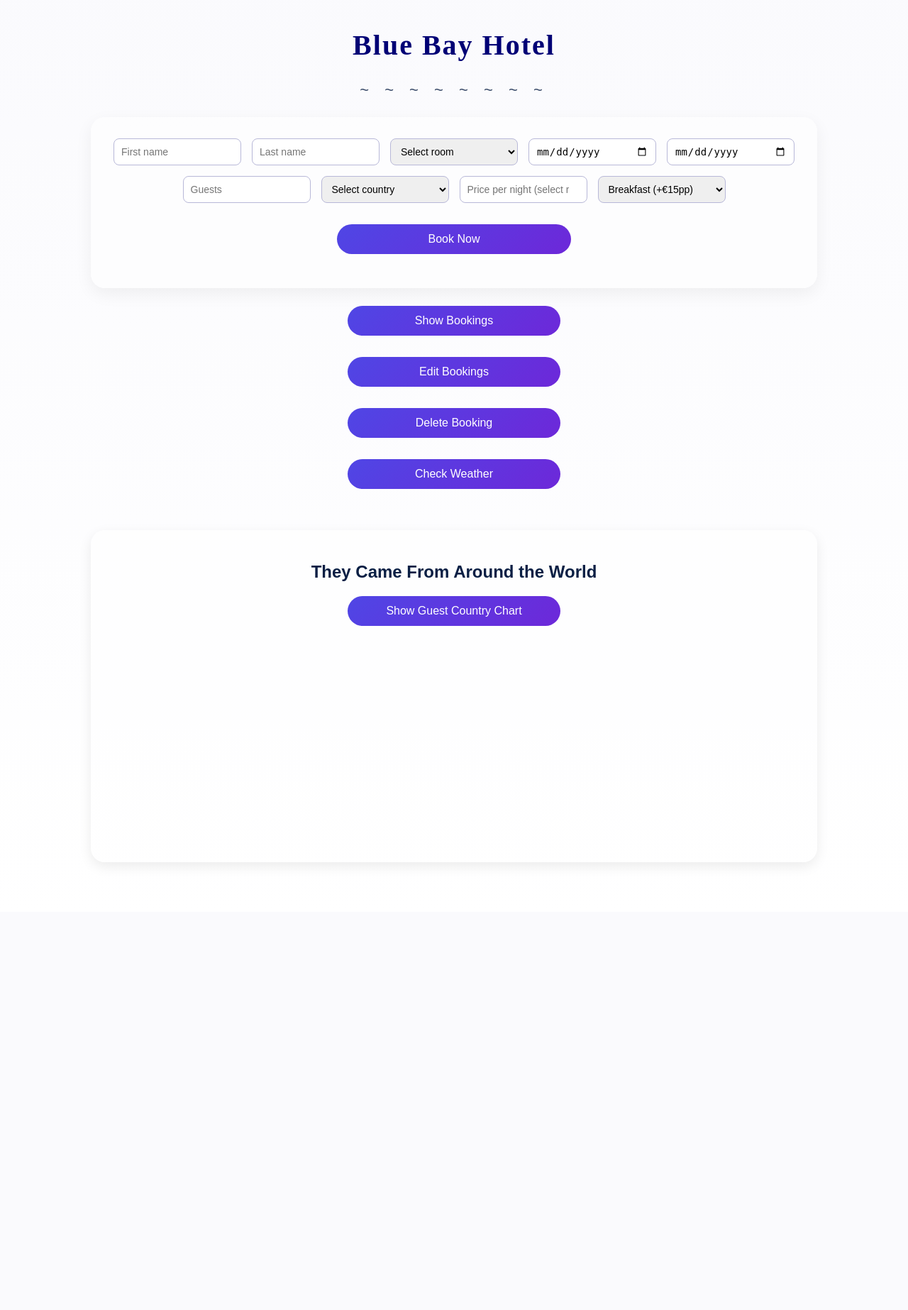
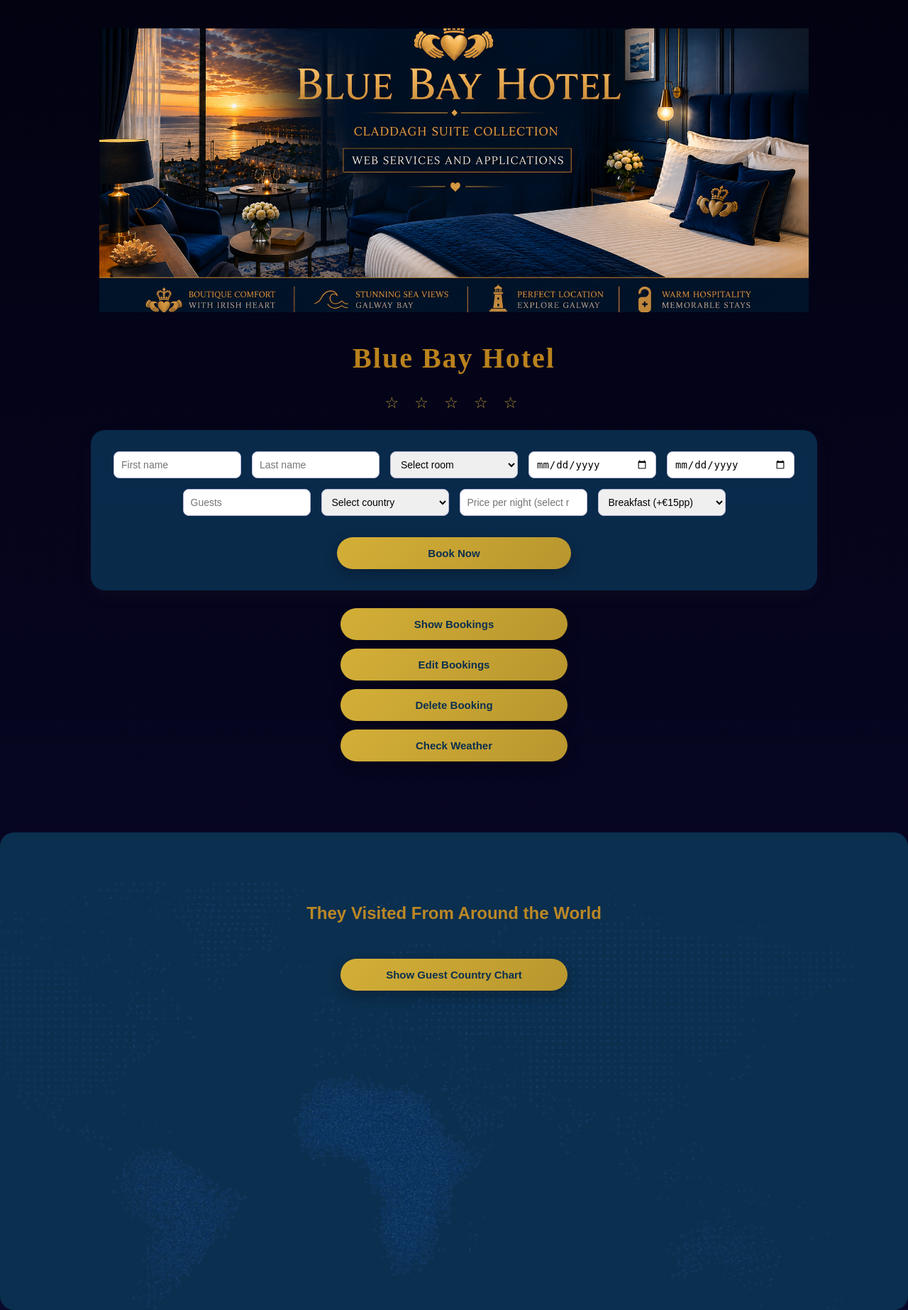
Before and after one commit to Maroua-El-Imame/WSAA-coursework, a Flask app: page / in a window 1280 px wide. Shown: the whole page at 71% size. Before the commit the page ends 882 px from the top, so only its background shows below. Run offline with Flask 3, Linux system fonts and the light colour scheme; a map, chart or similar area stays blank.

Commit message:
Final submission version - cleaned UI, validation, chart, weather

```diff
--- a/WSAA_project/server.py
+++ b/WSAA_project/server.py
@@ -81,17 +81,24 @@ def findById(id):
 # create booking
 @app.route('/bookings', methods=['POST'])
 def create():
-    booking = request.json
-    new_booking = bookingDAO.create(booking)
-    return jsonify(new_booking)
+    try:
+        booking = request.json
+        new_booking = bookingDAO.create(booking)
+        return jsonify(new_booking), 200
+    except ValueError as e:
+        return jsonify({"error": str(e)}), 400
+
 
 
 # update booking
 @app.route('/bookings/<int:id>', methods=['PUT'])
 def update(id):
-    booking = request.json
-    updated_booking = bookingDAO.update(id, booking)
-    return jsonify(updated_booking)
+    try:
+        booking = request.json
+        updated_booking = bookingDAO.update(id, booking)
+        return jsonify(updated_booking)
+    except ValueError as e:
+        return jsonify({"error": str(e)}), 400
 
 
 # delete booking
--- a/WSAA_project/static/css/style.css
+++ b/WSAA_project/static/css/style.css
@@ -1,7 +1,7 @@
 /* ===== GENERAL PAGE STYLING ===== */
 body {
     font-family: Arial, sans-serif;
-    background: linear-gradient(to bottom, #7b7bcd09, #fcfcfc01);
+    background: linear-gradient(to bottom, #010110fe, #030125f8);
     margin: 0;
 }
 
@@ -18,7 +18,7 @@ body {
 h1 {
   font-family: 'Playfair Display', serif;
   font-size: 40px;
-  color: #000075;
+  color: #d8971edc;
   letter-spacing: 2px;
   text-align: center;
 }
@@ -26,7 +26,7 @@ h1 {
 .wave-line {
   text-align: center;
   font-size: 22px;
-  color: #0A1F44;
+  color: #d4af37;
   letter-spacing: 8px;
   margin: 10px 0 20px;
   opacity: 0.8;
@@ -35,8 +35,8 @@ h1 {
 /* ===== HERO IMAGE ===== */
 
 img {
-  width: 700px;
-  height: 300px;
+  width: 1000px;
+  height: 400px;
   object-fit: cover;
   margin-bottom: 10px;
 }
@@ -50,10 +50,10 @@ img {
     gap: 15px;
     margin: 25px auto;
     max-width: 1100px;
-    background: rgba(255, 255, 255, 0.55);
+    background: rgba(11, 47, 79, 0.9);
     padding: 30px;
     border-radius: 20px;
-    box-shadow: 0 8px 25px rgba(0,0,0,0.06);
+    box-shadow: 0 8px 25px rgba(146, 100, 100, 0.06);
 }
 
 #bookingForm button[type="submit"] {
@@ -84,29 +84,35 @@ img {
 }
 
 button {
-    margin-bottom: 18px;
-    width: 100%;
-    max-width: 300px;
-    padding: 12px 20px;
-    border-radius: 25px;
+    width: 320px;
+    max-width: 320px;
+    padding: 14px 20px;
+    border-radius: 30px;
     border: none;
-    font-size: 16px;
+
+    font-size: 15px;
+    font-weight: 600;
     cursor: pointer;
-    background: linear-gradient(135deg, #4f46e5, #6d28d9);
-    color: white;
+
+    background: linear-gradient(135deg, #d4af37, #b8962e);
+    color:  #0b2f4f;
+
+    box-shadow: 0 6px 18px rgba(0,0,0,0.28);
     transition: 0.25s ease;
 }
 
 button:hover {
-    transform: translateY(-2px);
-    background: linear-gradient(135deg, #312e81, #4f46e5);
+    transform: translateY(-3px);
+    background: linear-gradient(135deg, #312e81, #5b21b6);
+    box-shadow: 0 10px 24px rgba(0,0,0,0.35);
 }
 
 #backBtn {
-    width: 100%;
-    max-width: 300px;
+
     margin: 15px auto;
     display: none;
+    text-align: center;
+
 }
 
 
@@ -125,7 +131,7 @@ button:hover {
     background: white;
     padding: 15px;
     border-radius: 10px;
-    box-shadow: 0 4px 10px rgba(0,0,0,0.1);
+    box-shadow: 0 4px 10px rgba(182, 83, 83, 0.1);
     text-align: left;
 }
 
@@ -137,17 +143,20 @@ button:hover {
     margin: 15px auto;
 }
 
-/* Weather section styling */
-
 .weather-section {
     display: none;
     margin-top: 30px;
     text-align: center;
 }
 
+.weather-section h2,
+.weather-section p {
+    color: rgba(228, 228, 174, 0.512);
+}
+
 .weather-note {
     font-size: 0.95rem;
-    color: #555;
+    color: #5555551d;
 }
 
 .weather-card {
@@ -155,45 +164,99 @@ button:hover {
     padding: 20px;
     max-width: 420px;
     border-radius: 15px;
-    background: #f5f5f5;
-    box-shadow: 0 4px 12px rgba(0, 0, 0, 0.08);
+    background: #facc1581;
+    box-shadow: 0 4px 12px rgba(231, 228, 243, 0.08);
 }
 
 /* ===== SPECIAL STATES ===== */
+.editing-input {
+    background: rgba(212, 175, 55, 0.2) !important;  /* stronger gold */
+    border: 2px solid #facc15 !important;           /* brighter gold */
+    color: white;
 
-.editing-input {
-    background-color: #fff8e7 !important;
-    border: 2px solid #f59e0b !important;
-    transition: 0.3s ease;
+    box-shadow: 0 0 12px rgba(250, 204, 21, 0.9),
+                0 0 25px rgba(250, 204, 21, 0.4);
+
+    animation: pulseGlow 1.5s infinite;
 }
 
-.delete-btn {
-    background: linear-gradient(135deg, #b91c1c, #ef4444);
+@keyframes pulseGlow {
+    0% {
+        box-shadow: 0 0 8px rgba(250, 204, 21, 0.6);
+    }
+    50% {
+        box-shadow: 0 0 18px rgba(250, 204, 21, 1);
+    }
+    100% {
+        box-shadow: 0 0 8px rgba(250, 204, 21, 0.6);
+    }
 }
 
-.delete-btn:hover {
+button.delete-btn {
+    background: linear-gradient(135deg, #b91c1c, #ef4444);
+    color: white !important;
+}
+
+button.delete-btn:hover {
     background: linear-gradient(135deg, #7f1d1d, #dc2626);
+
 }
 
 /* ===== COUNTRY CHART SECTION ===== */
 
+
+.chart-section * {
+    position: relative;
+    z-index: 1;
+}
+
 .chart-section {
-    margin-top: 40px;
-    padding: 25px;
-    background: rgba(255,255,255,0.6);
+    position: relative;
+    margin-top: 60px;
+    padding: 80px 20px;
     border-radius: 20px;
-    box-shadow: 0 6px 18px rgba(0,0,0,0.08);
     text-align: center;
+
+    background-color: #0b2f4f;
+    border-radius: 20px;
+    overflow: hidden;
+}
+
+.chart-section::before {
+    content: "";
+    position: absolute;
+    left: -17%;
+    bottom: -50%;
+    width: 120%;
+    height: 175%;
+
+    background-image: url("/static/images/worldmap.png");
+    background-repeat: no-repeat;
+    background-position: center bottom;
+    background-size: cover;
+
+    opacity: 0.18;
+    filter: brightness(1.2);
+
+}
+
+.chart-section * {
+    position: relative;
+    z-index: 1;
 }
 
 .chart-section h2 {
-    color: #0A1F44;
-    margin-bottom: 20px;
+    color: #d8971edc;
+    margin-bottom: 50px;
 }
 
+
 #countryChart {
-    width: 100%;
+    width: 125%;
     max-width: 500px;
     margin: 20px auto;
     display: block;
+    background: transparent;
+    border-radius: 12px;
+    padding: 40px;
 }
--- a/WSAA_project/static/js/app.js
+++ b/WSAA_project/static/js/app.js
@@ -35,6 +35,7 @@ document.getElementById("breakfast").addEventListener("change", updatePrice);
 async function loadBookings(showDelete = false) {
     const res = await fetch("/bookings");
     const data = await res.json();
+    data.sort((a, b) => a.booking_id - b.booking_id);
 
     const container = document.getElementById("bookings");
     container.innerHTML = "";
@@ -101,6 +102,46 @@ document.getElementById("bookingForm").addEventListener("submit", async (event)
         breakfast: parseInt(document.getElementById("breakfast").value)
     };
 
+
+    // FRONTEND VALIDATION
+    // Guests
+    if (booking.guests < 1 || booking.guests > 2) {
+        alert("Guests must be between 1 and 2");
+        return;
+    }
+
+    // Dates
+    const today = new Date();
+    const checkIn = new Date(booking.check_in);
+    const checkOut = new Date(booking.check_out);
+
+    today.setHours(0,0,0,0);
+    checkIn.setHours(0,0,0,0);
+    checkOut.setHours(0,0,0,0);
+
+    if (checkIn < today) {
+        alert("Check-in must be today or a future date");
+        return;
+    }
+
+    if (checkOut <= checkIn) {
+        alert("Check-out must be at least 1 day after check-in");
+        return;
+    }
+
+
+
+
+
+
+
+
+
+
+
+
+
+
     const bookingId = document.getElementById("booking_id").value;
     let url = "/bookings";
     let method = "POST";
@@ -110,13 +151,25 @@ document.getElementById("bookingForm").addEventListener("submit", async (event)
         method = "PUT";
     }
 
-    await fetch(url, {
+    const response = await fetch(url, {
+
         method: method,
         headers: {
             "Content-Type": "application/json"
         },
         body: JSON.stringify(booking)
     });
+
+    const data = await response.json();
+
+    if (!response.ok) {
+        alert(data.error);
+        return;
+    }
+
+    alert(bookingId ? "Booking updated successfully" : "Booking created successfully");
+    document.getElementById("countryChart").style.display = "none";
+    if (window.countryChart instanceof Chart) window.countryChart.destroy();
 
     document.getElementById("bookingForm").reset();
     document.getElementById("booking_id").value = "";
@@ -127,7 +180,8 @@ document.getElementById("bookingForm").addEventListener("submit", async (event)
     });
 
     await loadBookings(false);
-    document.getElementById("backBtn").style.display = "inline-block";
+    document.getElementById("backBtn").style.display = "block";
+    scrollToBottom();
 });
 
 // ===== BACK BUTTON FOR BOOKINGS =====
@@ -135,7 +189,7 @@ document.getElementById("bookingForm").addEventListener("submit", async (event)
 document.getElementById("backBtn").addEventListener("click", () => {
     document.getElementById("bookings").style.display = "none";
     document.getElementById("backBtn").style.display = "none";
-
+    scrollToBottom();
 
 });
 
@@ -191,6 +245,9 @@ document.getElementById("weatherBtn").addEventListener("click", async () => {
     document.getElementById("backBtn").style.display = "none";
     document.getElementById("countryChart").style.display = "none";
 
+    if (window.countryChart instanceof Chart) {
+        window.countryChart.destroy();
+    }
     const checkInDate = document.getElementById("check_in").value;
     const weatherResult = document.getElementById("weatherResult");
     const weatherSection = document.querySelector(".weather-section");
@@ -261,7 +318,11 @@ document.getElementById("weatherBackBtn").addEventListener("click", () => {
 // ===== EDIT BOOKING =====
 
 document.getElementById("editBtn").addEventListener("click", async () => {
-    await loadBookings();
+    document.getElementById("countryChart").style.display = "none";
+
+    if (window.countryChart instanceof Chart) {
+        window.countryChart.destroy();
+    }
 
     const res = await fetch("/bookings");
     const data = await res.json();
@@ -387,17 +448,16 @@ document.getElementById("chartBtn").addEventListener("click", async () => {
 
             datasets: [{
     data: counts,
-
     backgroundColor: [
         "#4DA8DA",
         "#FF6B8A",
         "#FFA94D",
-        "#FFD166",
+        "#cc66ff",
         "#5DD39E",
         "#9B5DE5",
         "#B8B8C0",
         "#3FA7F0",
-        "#F15BB5",
+        "#bf5bf1",
         "#00C2A8",
         "#FF9F1C",
         "#6C63FF",
@@ -405,36 +465,30 @@ document.getElementById("chartBtn").addEventListener("click", async () => {
         "#06D6A0",
         "#118AB2",
         "#8338EC",
-        "#FB5607",
+        "#2c07fb50",
         "#3A86FF",
         "#FFBE0B",
         "#70E000"
     ],
-
-    borderWidth: 5,
+    borderWidth: 10,
+    borderColor: "transparent",
     spacing: 8
 }]
         },
-
         options: {
-            plugins: {
-                legend: {
-                    position: "bottom"
-                },
-
-                tooltip: {
-                    callbacks: {
-                        label: function(context) {
-
-                            const percentage =
-                                ((context.raw / total) * 100).toFixed(1);
-
-                            return `${context.label}: ${percentage}%`;
-                        }
-                    }
+    plugins: {
+        legend: {
+            position: "bottom",
+            labels: {
+                color: "#ffffff",
+                font: {
+                    size: 12,
+                    weight: "500"
                 }
             }
         }
+    }
+}
     });
 scrollToBottom();
 });
--- a/WSAA_project/templates/index.html
+++ b/WSAA_project/templates/index.html
@@ -11,11 +11,9 @@
 <!-- ===== PAGE CONTAINER ===== -->
 
 <div class="container">
-    <!--<img src="{{ url_for('static', filename='images/hotel1.png') }}" alt="Hotel Image"> <!-- adding a hotel image for visual  -->
+    <img src="{{ url_for('static', filename='images/image_paw.png') }}" alt="Hotel Image"> <!-- adding a hotel image for visual  -->
     <h1>Blue Bay Hotel</h1>
-
-    <p class="wave-line">~ ~ ~ ~ ~ ~ ~ ~</p> <!--decorative wave line for a coastal vibe-->
-
+    <div class="wave-line">☆ ☆ ☆ ☆ ☆</div>
 <!-- ===== BOOKING FORM ===== -->
 
     <form id="bookingForm">
@@ -70,26 +68,10 @@
     <button id="weatherBtn" type="button">Check Weather</button>
 </div>
 
-<!-- ===== COUNTRY CHART SECTION ===== -->
-
-<section class="chart-section">
-    <h2>They Came From Around the World</h2>
-
-    <button id="chartBtn" type="button">
-    Show Guest Country Chart
-</button>
-
-<canvas id="countryChart"></canvas>
-</section>
-
-
-<!-- ===== BOOKINGS DISPLAY ===== -->
-
-    <div id="bookings"></div>
-
-    <button id="backBtn" type="button" style="display: none;">Hide Bookings</button>
+<div id="editContainer"></div>
 
 <!-- ===== WEATHER SECTION ===== -->
+
 
 <section class="weather-section">
     <h2>Check Galway Weather for Your Stay</h2>
@@ -100,6 +82,28 @@
 </div>
 
 
+<!-- ===== BOOKINGS DISPLAY ===== -->
+
+
+    <div id="bookings"></div>
+
+    <button id="backBtn" type="button" style="display: none;">Hide Bookings</button>
+
+
+<!-- ===== COUNTRY CHART SECTION ===== -->
+
+<section class="chart-section">
+    <h2>They Visited From Around the World</h2>
+
+    <button id="chartBtn" type="button">
+    Show Guest Country Chart
+</button>
+
+<canvas id="countryChart"></canvas>
+</section>
+
+
+
 <!-- ===== JAVASCRIPT FILE ===== -->
 
 <script src="https://cdn.jsdelivr.net/npm/chart.js"></script>
```
Also changed, not shown: WSAA_project/bookingDAO.py (+82 -9 lines), WSAA_project/README.md, WSAA_project/hotel.db, WSAA_project/static/images/image.png (added), WSAA_project/static/images/image_paw.png (added), WSAA_project/static/images/worldmap.png (added).
